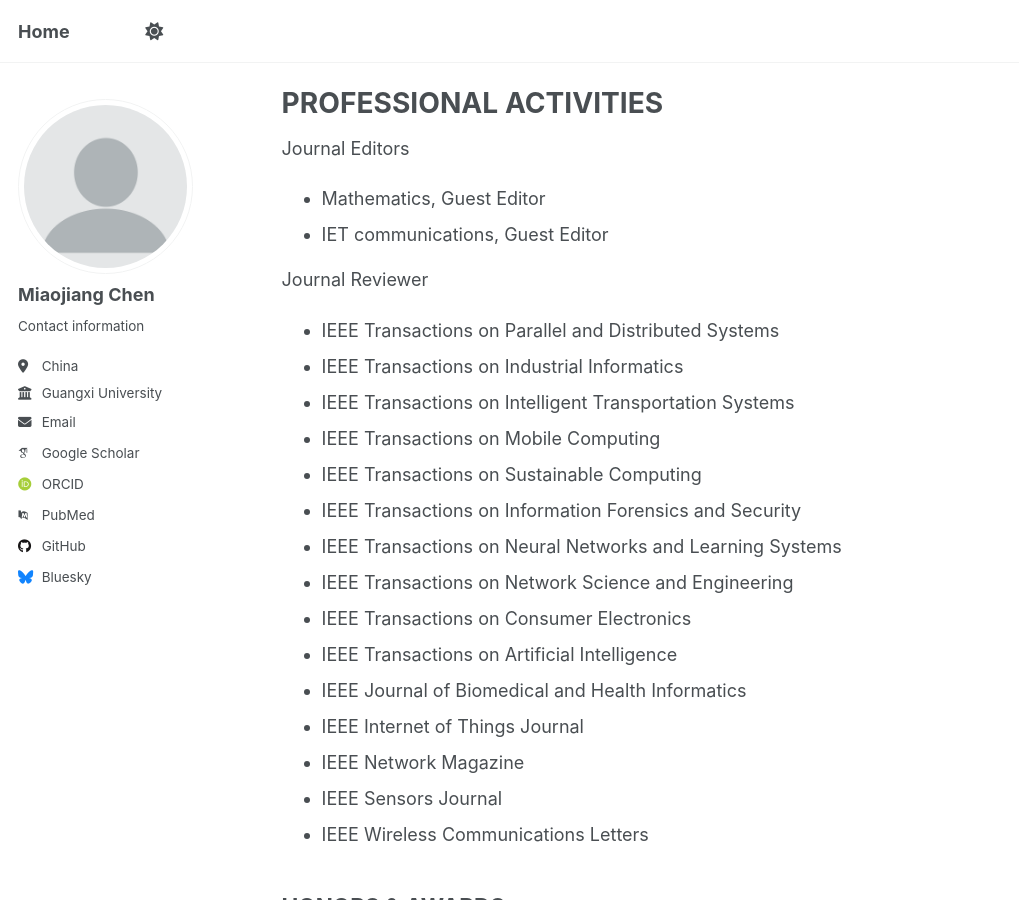
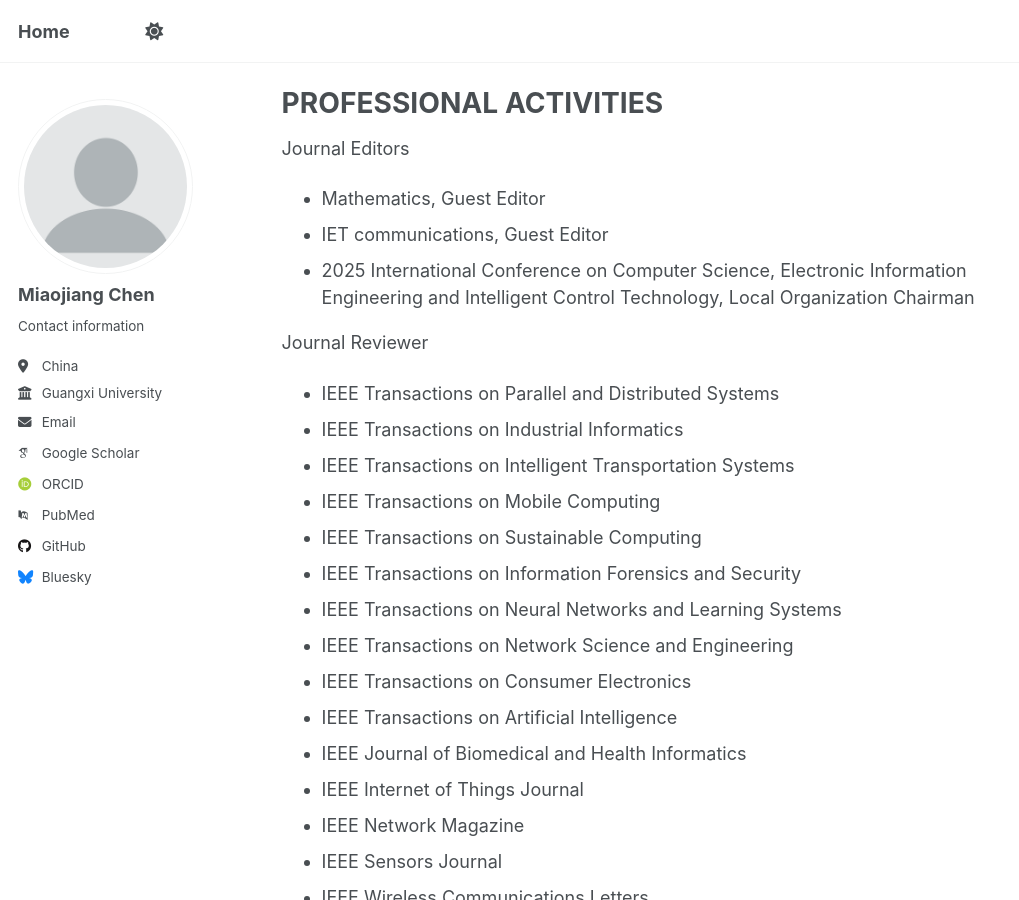
Before and after one commit to mjchen-cs/mjchen-cs.github.io, a Jekyll site: the page built from _pages/about.md, in a window 1280 px wide and 900 px high, scrolled down 2652 px. Shown: the whole window, without its empty margins (0-1019 px from the left). Built offline with Jekyll 4.4.1, drawn with Linux system fonts in a browser that asks for light colours; some web fonts are replaced.

Commit message:
about.md

```diff
--- a/_pages/about.md
+++ b/_pages/about.md
@@ -57,6 +57,7 @@ PROFESSIONAL ACTIVITIES
 Journal Editors
 - Mathematics, Guest Editor
 - IET communications, Guest Editor
+- 2025 International Conference on Computer Science, Electronic Information Engineering and Intelligent Control Technology, Local Organization Chairman
 
  Journal Reviewer
 - IEEE Transactions on Parallel and Distributed Systems
```
